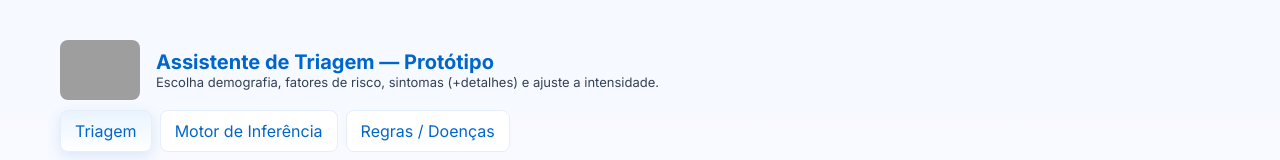
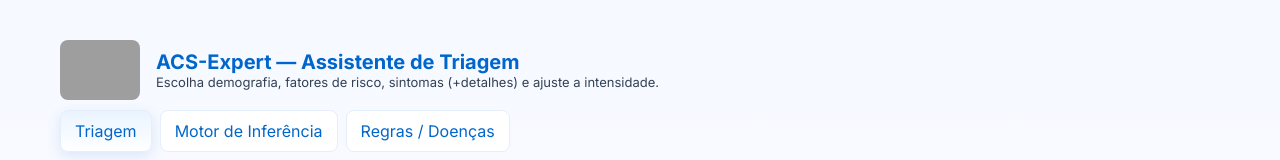
Before and after one commit to Miguelodonte/ACS-Expert, a plain HTML site: page index.html in a window 1280 px wide. Shown: the top 160 px of the page. Drawn offline with Linux system fonts and the light colour scheme; grey boxes are pictures that could not be loaded.

Commit message:
Update index.html

```diff
--- a/index.html
+++ b/index.html
@@ -14,7 +14,7 @@
     <img src="logo.png" alt="Logo ACS-Expert" style="height: 60px; width: auto; border-radius: 8px;">
 
     <div>
-      <h1>Assistente de Triagem — Protótipo</h1>
+      <h1>ACS-Expert — Assistente de Triagem</h1>
       <div class="small">Escolha demografia, fatores de risco, sintomas (+detalhes) e ajuste a intensidade.</div>
     </div>
   </header>
```
